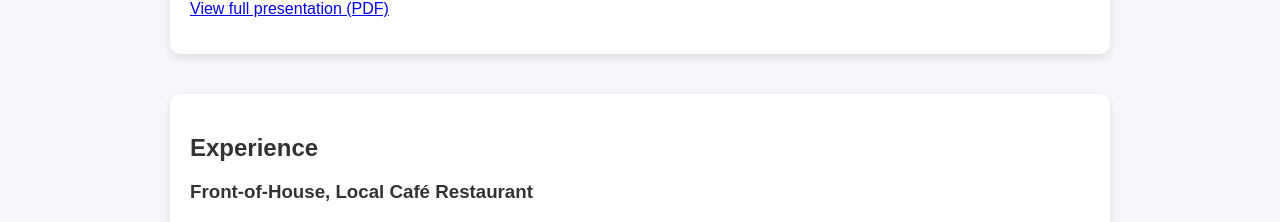
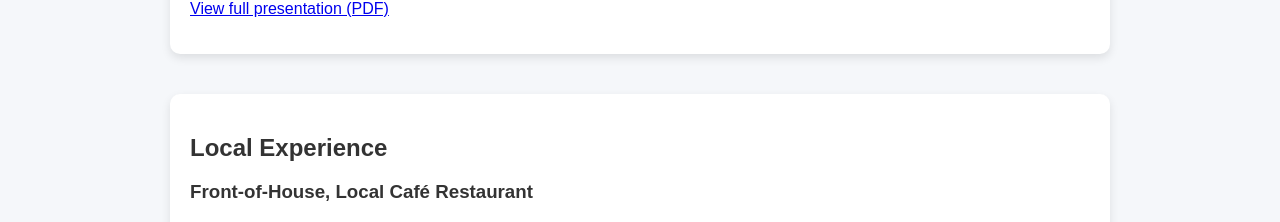
Before and after one commit to Inessa-YG/Inessa_profile, a plain HTML site: page index.html in a window 1280 px wide. Shown: the part 1092-1314 px from the top of the page. Drawn offline with Linux system fonts and the light colour scheme.

Commit message:
Change 'Experience' heading to 'Local Experience'

```diff
--- a/index.html
+++ b/index.html
@@ -105,7 +105,7 @@
   </section>
 
   <section id="experience">
-  <h2>Experience</h2>
+  <h2>Local Experience</h2>
 
   <div class="experience-item">
     <h3>Front-of-House, Local Café Restaurant</h3>
```
